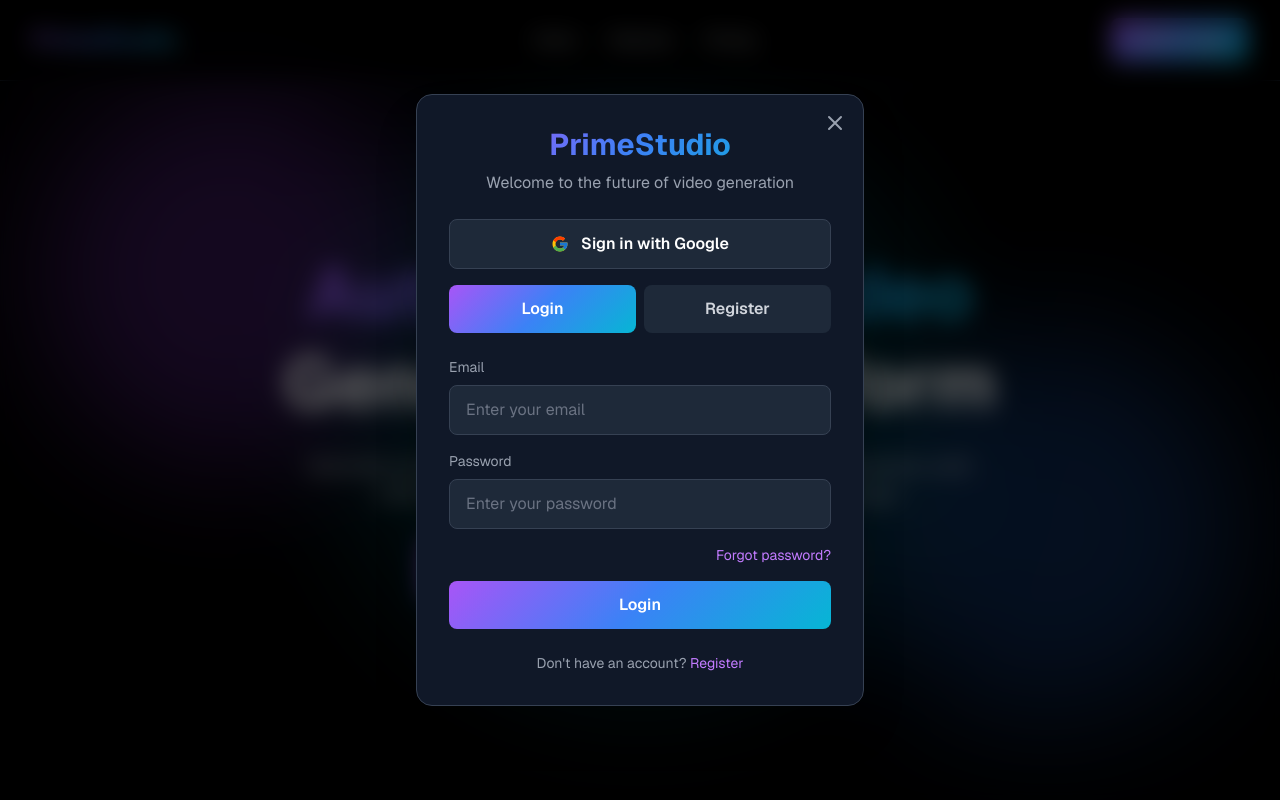
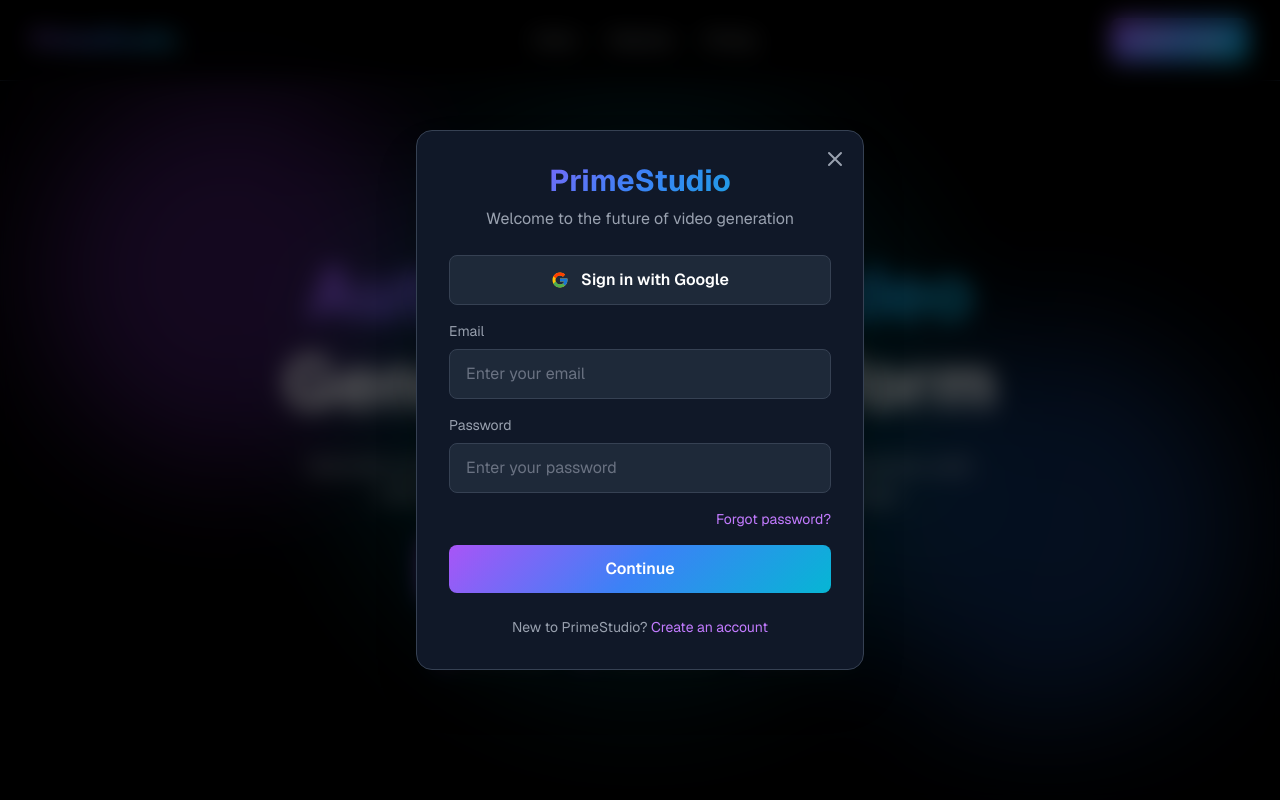
Before and after one commit to Kaluna7/AI-Video-Generate-with-USDC-Payment-Web3-, a Next.js app in the folder front-end/: page / in a window 1280 px wide. Both pictures are taken after a click on the button "Launch App". Shown: the top 800 px of the page. Built offline with nearby package versions, Linux system fonts and the light colour scheme.

Commit message:
ui: remove auth login/register tab buttons

```diff
--- a/front-end/app/components/modals/AuthModal.js
+++ b/front-end/app/components/modals/AuthModal.js
@@ -28,7 +28,7 @@
     mutationFn: registerUser,
     onSuccess: () => {
       setError('');
-      alert('Registration successful! Please login.');
+      alert('Account created! Please sign in.');
       setActiveTab('login');
       reset();
     },
@@ -120,30 +120,6 @@
             Sign in with Google
           </button>
 
-          {/* Tabs */}
-          <div className="flex gap-2 mb-6">
-            <button
-              onClick={() => handleTabChange('login')}
-              className={`flex-1 py-3 px-4 rounded-lg font-semibold transition-all ${
-                activeTab === 'login'
-                  ? 'gradient-purple-blue text-white'
-                  : 'bg-gray-800 text-gray-300 hover:bg-gray-700'
-              }`}
-            >
-              Login
-            </button>
-            <button
-              onClick={() => handleTabChange('register')}
-              className={`flex-1 py-3 px-4 rounded-lg font-semibold transition-all ${
-                activeTab === 'register'
-                  ? 'gradient-purple-blue text-white'
-                  : 'bg-gray-800 text-gray-300 hover:bg-gray-700'
-              }`}
-            >
-              Register
-            </button>
-          </div>
-
           {/* Error message */}
           {error && (
             <div className="mb-4 p-3 bg-red-500/20 border border-red-500/50 rounded-lg text-red-400 text-sm">
@@ -228,8 +204,8 @@
               {loginMutation.isPending || registerMutation.isPending
                 ? 'Processing...'
                 : activeTab === 'login'
-                ? 'Login'
-                : 'Register'}
+                ? 'Continue'
+                : 'Create account'}
             </button>
           </form>
 
@@ -237,12 +213,12 @@
           <p className="mt-6 text-center text-sm text-gray-400">
             {activeTab === 'login' ? (
               <>
-                Don&apos;t have an account?{' '}
+                New to PrimeStudio?{' '}
                 <button
                   onClick={() => handleTabChange('register')}
                   className="text-purple-400 hover:text-purple-300 transition-colors"
                 >
-                  Register
+                  Create an account
                 </button>
               </>
             ) : (
@@ -252,7 +228,7 @@
                   onClick={() => handleTabChange('login')}
                   className="text-purple-400 hover:text-purple-300 transition-colors"
                 >
-                  Login
+                  Sign in
                 </button>
               </>
             )}
```
